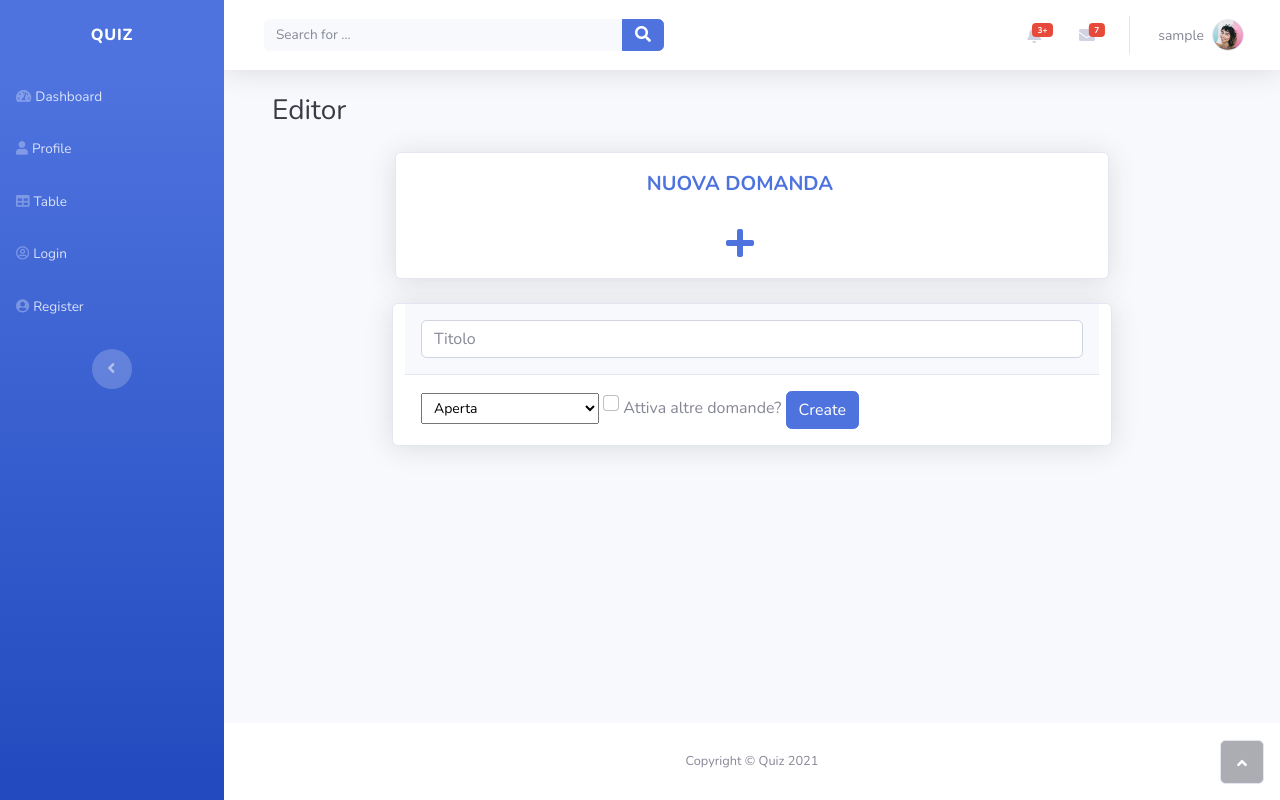
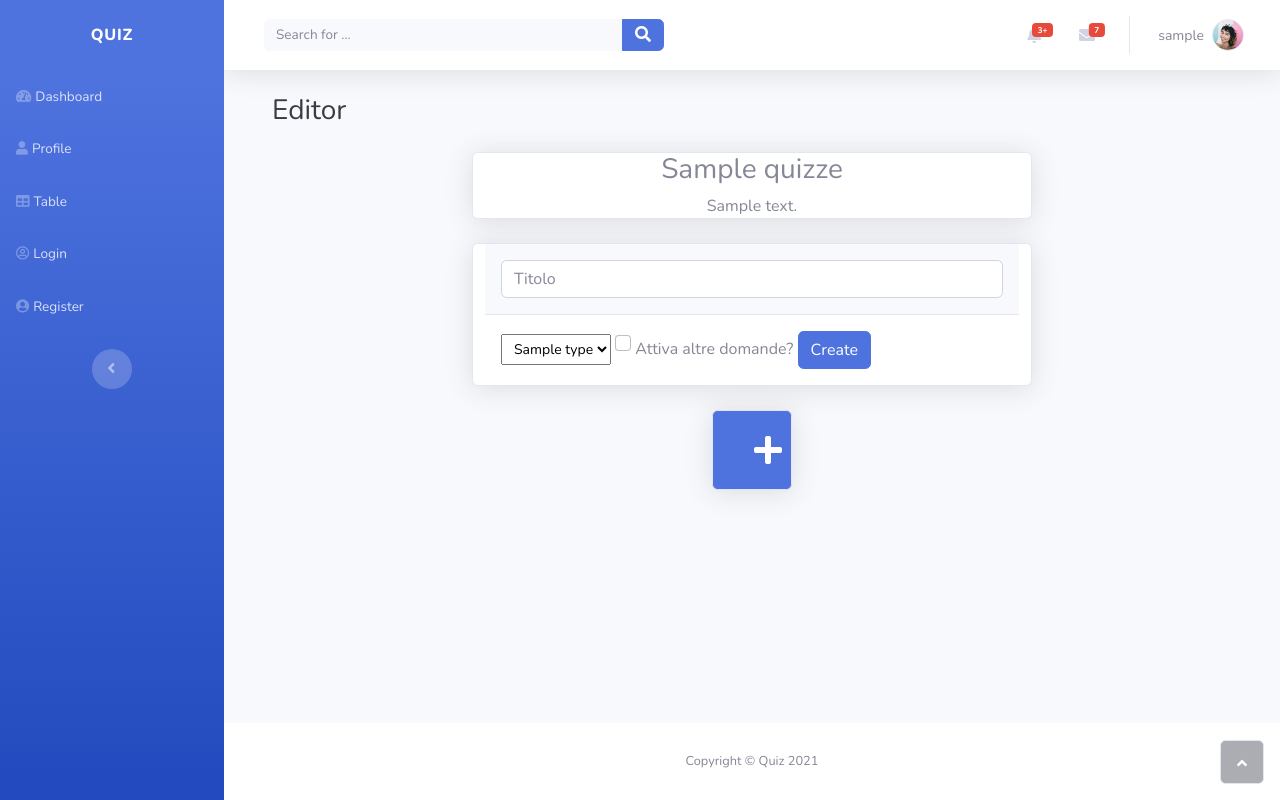
Before and after one commit to 874449/Progetto-BD-2021, a Flask app: page /quiz/editor/1 in a window 1280 px wide. Run offline with Flask 2, Linux system fonts and the light colour scheme; a user stored in the database is signed in; tables that the repository leaves empty hold one stand-in row (values such as "Sample post"); some libraries are stand-ins or nearby versions.

Commit message:
starting making of dynamic quiz editor

```diff
--- a/app/quiz/forms.py
+++ b/app/quiz/forms.py
@@ -1,12 +1,14 @@
-from flask_wtf import FlaskForm
-from wtforms import StringField, TextAreaField, BooleanField, SubmitField, SelectField, FormField
-from wtforms.validators import Required, Length, Regexp
+from flask_wtf import FlaskForm, Form
+from wtforms import StringField, TextAreaField, BooleanField, SubmitField, SelectField, FormField, FieldList
+from wtforms.validators import Required, Length
+from wtforms.ext.sqlalchemy.fields import QuerySelectField
 from wtforms import ValidationError
 from ..models import *
 from .. import db
 
+
 # QUIZ CREATION
-dropdown_question_types = [
+'''dropdown_question_types = [
     ('1', 'Aperta'),
     ('2', 'Aperta obbligatoria'),
     ('3', 'A scelta singola'),
@@ -14,15 +16,33 @@ dropdown_question_types = [
     ('5', 'Numerica a interi'),
     ('6', 'Numerica floating point'),
     ('7', 'Data')
-]
+]'''
+
+'''
+Concept:
+Dentro a editorForm vengono aggiunte le domande, quando schiaccio il + per una nuova domanda appare il module
+per scegliere quale tipo di domanda fare e poi viene aggiunto il tipo corretto alla lista
+'''
+
+
+class Question(FlaskForm):
+    question = StringField('Domanda')
+    selection = QuerySelectField('type',
+                                 validators=[Required()],
+                                 query_factory=lambda: TipologiaDomanda.query.all(),
+                                 get_label='name')
+    activant = BooleanField('Attiva altre domande?')
+    submit = SubmitField('Create')
 
 
 class NewQuestion(FlaskForm):
-    # dropdown_question_types = TipologiaDomanda.query.all()
-    question = StringField('Domanda')
-    selection = SelectField('type', validators=[Required()], choices=dropdown_question_types)
-    activant = BooleanField('Attiva altre domande?')
-    submit = SubmitField('Create')
+    query = QuerySelectField('type')
+    text = TextAreaField('Testo della domanda', validators=[Required()])
+
+
+class EditorForm(FlaskForm):
+    fields = FieldList(FormField(Question, default=lambda: Question()))
+    submit = SubmitField('Salva')
 
 
 class NewQuestionnaire(FlaskForm):
@@ -32,7 +52,7 @@ class NewQuestionnaire(FlaskForm):
 
 
 # QUESTIONS
-class MandatoryQuestionForm(NewQuestion):
+class MandatoryQuestionForm(Question):
     question = StringField('Domanda', validators=[Required()])
 
 
--- a/app/quiz/views.py
+++ b/app/quiz/views.py
@@ -1,18 +1,29 @@
 from flask import render_template, request, flash, redirect, url_for
 from flask_login import login_required, current_user
-from . forms import NewQuestion, OpenQuestionForm, MandatoryQuestionForm
+from . forms import Question, EditorForm, OpenQuestionForm, MandatoryQuestionForm
 from . import quiz
 from ..models import *
 from .. import db
 
 
-@quiz.route('/editor/<int:editID>', methods=['GET', 'POST'])
+@quiz.route('/editor/<edit_id>', methods=['GET', 'POST'])
 @login_required
-def editor(editID):
-    form = NewQuestion()
-    # print(f'[EDITING] QUIZ n {editID}')
-    if form.validate_on_submit():
+def editor(edit_id):
+    # queries
+    current_quiz = Questionario.query.filter_by(id=edit_id).first()
+    questions = current_quiz.questions
+
+    # DEBUG
+    print(questions)
+    # forms
+    question = Question()
+    editor_form = EditorForm()
+
+    if editor_form.validate_on_submit():
+        pass
+    if question.validate_on_submit():
         activable = False
-        domanda = Domanda(form.question.data, form.activant.data, editID)
-        db.session.add(domanda)
-    return render_template('editor.html', form=form)
+        domanda = Domanda(question.question.data, question.activant.data, edit_id)
+        # db.session.add(domanda)
+        # db.session.commit()
+    return render_template('editor.html', editor_form=editor_form, form=question, current_quiz=current_quiz)
--- a/app/templates/editor.html
+++ b/app/templates/editor.html
@@ -3,33 +3,16 @@
 {% block title %}Editor{% endblock %}
 
 {% block page_content %}
-    <style>
-    .text-uppercase {
-        font-size: 20px;
-    }
-    </style>
-
     <div class="container-fluid">
-        <div class="d-sm-flex justify-content-between align-items-center mb-4">
+        <div class="page-header align-items-center mb-4">
             <h3 class="text-dark mb-0">Editor</h3>
         </div>
-        <div class="row">
-            <div class="col-md-9 mx-auto">
-                <div class="card shadow mb-4">
-                    <div class="card-body">
-                        <div class="row align-items-center no-gutters">
-                            <div class="col text-center">
-                                <div class=" text-uppercase text-primary fw-bold text-xs mb-1"><span>Nuova domanda</span></div>
-                                <br>
-                                <i class="fas fa-plus fa-2x text-primary"></i>
-                            </div>
-                            <div class="col-auto"></div>
-                        </div>
-                    </div>
-                </div>
-            </div>
+
+        <div class="card shadow mb-4 text-center col-md-7 mx-auto">
+            <div class=""><h3>{{ current_quiz.title }}</h3></div>
+            <div class="">{{ current_quiz.description }}</div>
         </div>
-        <div class="row align-items-center col-md-9 mx-auto">
+        <div class="row align-items-center col-md-7 mx-auto">
              <div class="card shadow mb-4">
                  <form  action="" method="post">
                      {{ form.hidden_tag() }}
@@ -45,6 +28,20 @@
                  </form>
             </div>
         </div>
+        <div class="row mx-auto col-xl-1 mb-4">
+            <div class="card textwhite bg-primary text-white border-start-primary shadow">
+                <!-- Button trigger modal -->
+                <button type="button" class="btn btn-primary" data-bs-toggle="modal" data-bs-target="#newQuizModal">
+                <div class="card-body text-center">
+                    <div class="row align-items-center no-gutters">
+                            <!--<div class="text-white fw-bold h5 text-xs"><span>Aggiungi domanda</span></div><br>-->
+                        <i class="fas fa-plus fa-2x text-white"></i>
+                    </div>
+                </div>
+                </button>
+            </div>
+        </div>
+
     </div>
-
+<script src="{{ url_for('static', filename='js/editor.js') }}"></script>
 {% endblock %}
```
